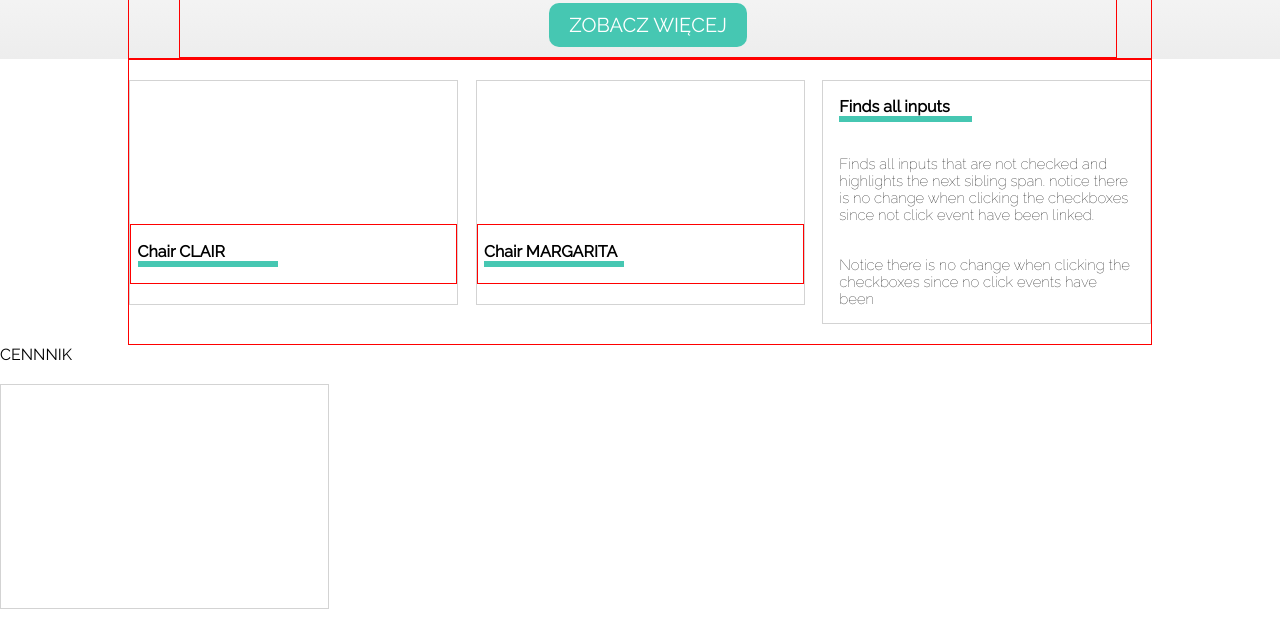
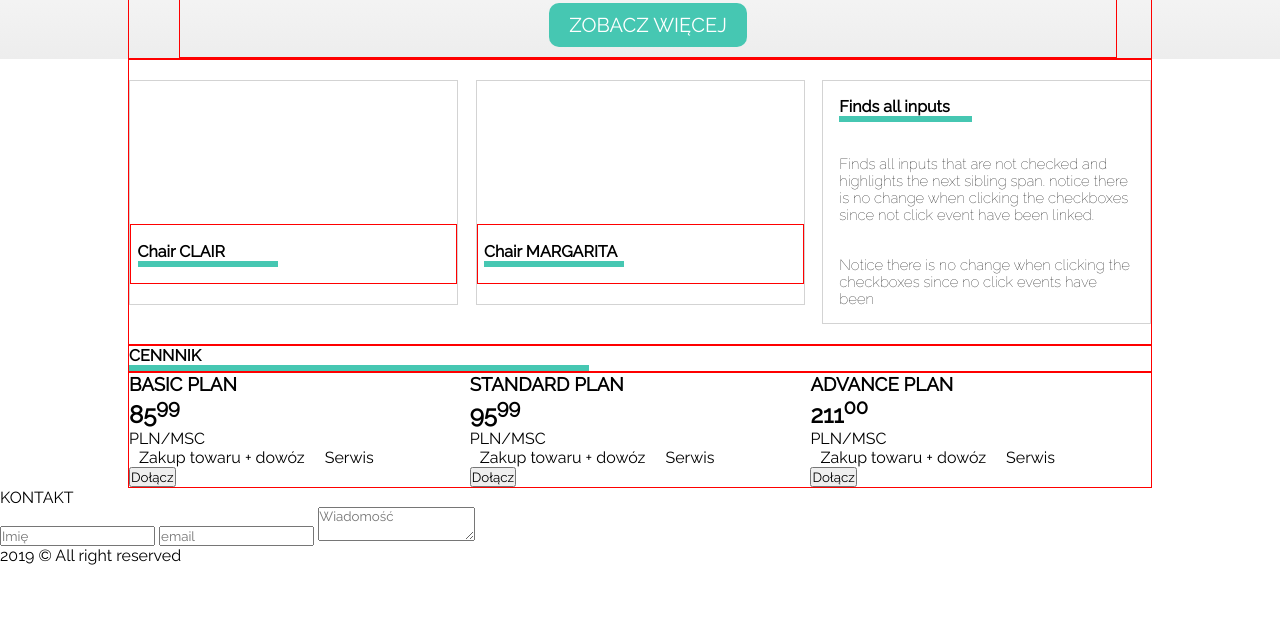
Before and after one commit to lukaszkoltun/sit-on-chair, a plain HTML site: page index.html in a window 1280 px wide. Shown: the part 165-791 px from the top of the page. Drawn offline with Linux system fonts and the light colour scheme.

Commit message:
section 3 structure done

```diff
--- a/css/main.css
+++ b/css/main.css
@@ -122,3 +122,7 @@ i {
     font-size: 0.93em;
     padding: 5%;
 }
+.sec-3{
+    width: 33.33%;
+
+}
--- a/index.html
+++ b/index.html
@@ -62,10 +62,45 @@
         </div>
     </section>
     <section>
-        <p>CENNNIK</p>
-        <div class="three-elements"></div>
-        <div class="three-elements"></div>
-        <div class="three-elements "></div>
+        <h4 class="container">CENNNIK</h4>
+        <div class="container flex-elements">
+            <div class="sec-3">
+                <h3>BASIC PLAN</h3>
+                <div class="circle">
+                    <h1>85<sup>99</sup></h1>
+                    <p>PLN/MSC</p>
+                </div>
+                <ul>
+                    <li>Zakup towaru + dowóz</li>
+                    <li>Serwis</li>
+                </ul>
+                <button>Dołącz</button>
+            </div>
+            <div class="sec-3">
+                    <h3>STANDARD PLAN</h3>
+                    <div class="circle">
+                        <h1>95<sup>99</sup></h1>
+                        <p>PLN/MSC</p>
+                    </div>
+                    <ul>
+                        <li>Zakup towaru + dowóz</li>
+                        <li>Serwis</li>
+                    </ul>
+                <button>Dołącz</button>
+            </div>
+            <div class="sec-3">
+                    <h3>ADVANCE PLAN</h3>
+                    <div class="circle">
+                        <h1>211<sup>00</sup></h1>
+                        <p>PLN/MSC</p>
+                    </div>
+                    <ul>
+                        <li>Zakup towaru + dowóz</li>
+                        <li>Serwis</li>
+                    </ul>
+                    <button>Dołącz</button>
+                </div>
+        </div>
     </section>
     <section>
         <p>KONTAKT</p>
```
